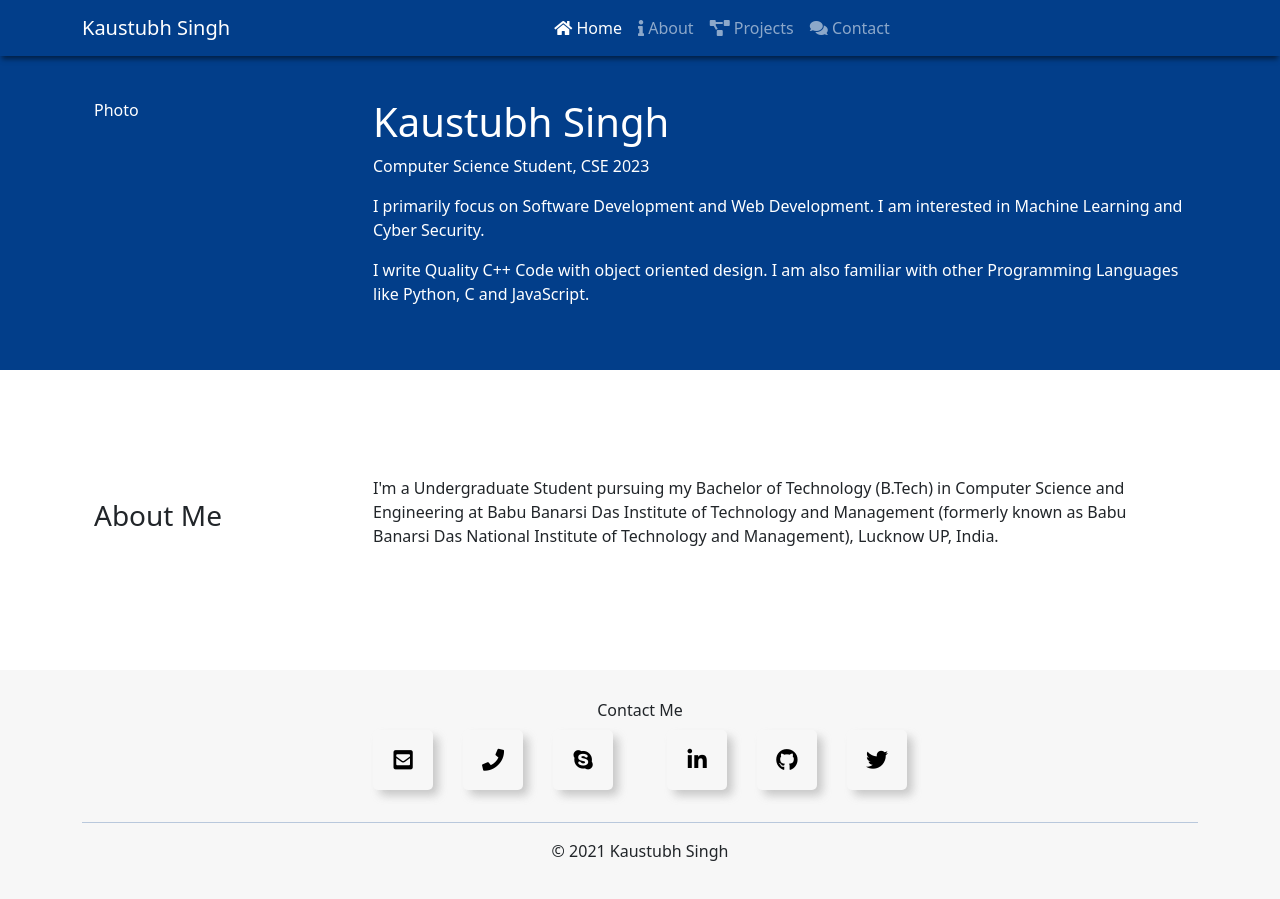
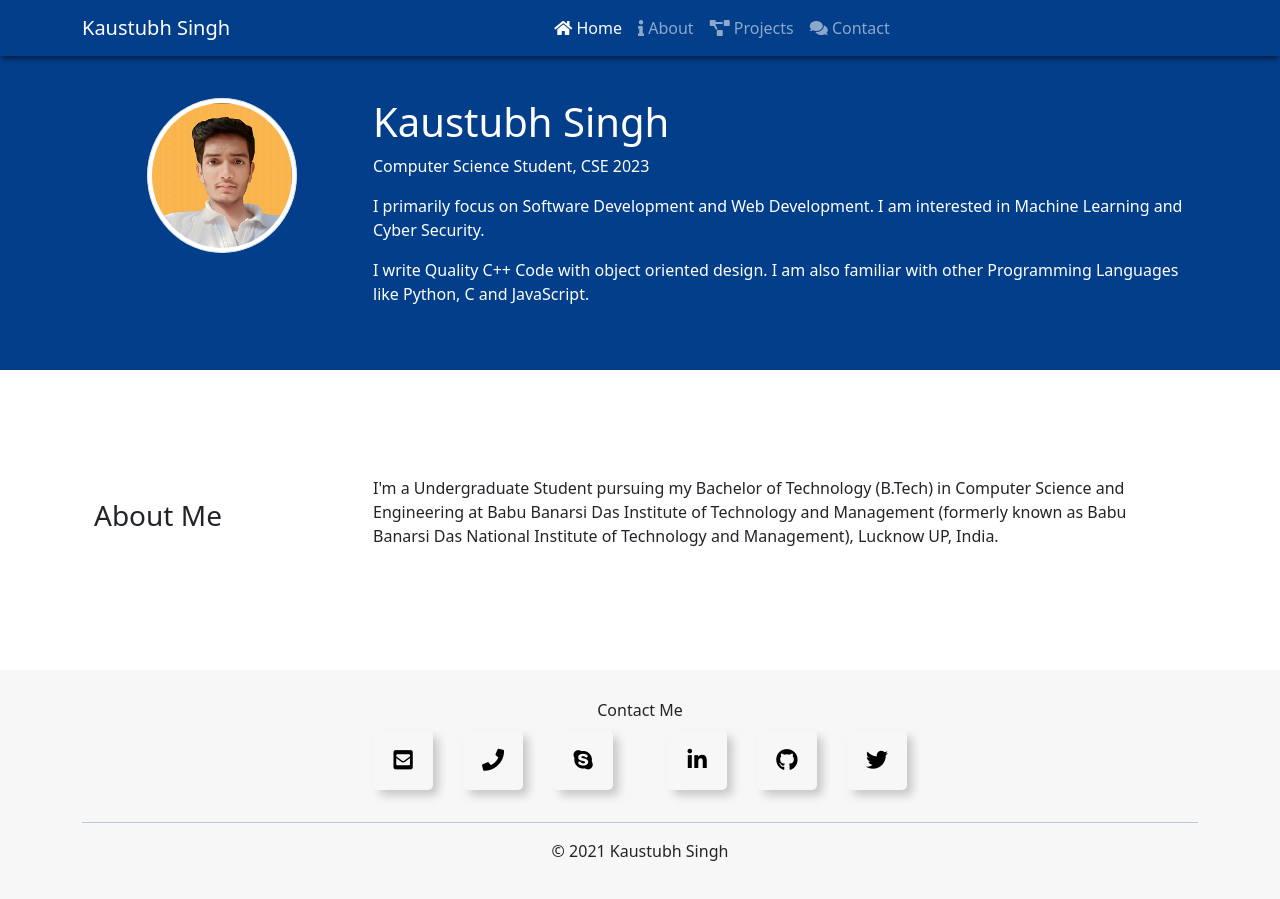
Before and after one commit to kaustubh3000/kaustubh-portfolio, a website: page index.html in a window 1280 px wide. Drawn offline with nearby package versions, Linux system fonts and the light colour scheme.

Commit message:
added photo to homepage

```diff
--- a/css/styles.css
+++ b/css/styles.css
@@ -32,6 +32,18 @@ body{
 .navbar-dark {
     background-color: #023E8A;
 }
+
+/* photo */
+
+#main-photo{
+    width: 150px;
+    margin-bottom: 20px;
+}
+
+#photo-container{
+    text-align: center;
+}
+
 
 /* Footer */
 
--- a/index.html
+++ b/index.html
@@ -64,7 +64,12 @@
     <header class="p-5 header-jumbotron">
         <div class="container">
             <div class="row row-header">
-                <div class="col-12 col-sm-4 col-md-3">Photo</div>
+                <div class="col-12 col-sm-4 col-md-3">
+                    <div id="photo-container">
+                        <img id="main-photo" src="img/kaustubh-bg-yellow.png" alt="photo of kaustubh singh"
+                            class="img-fluid img-thumbnail rounded-circle">
+                    </div>
+                </div>
                 <div class="col-12 col-sm-8 col-md-9">
                     <h1>Kaustubh Singh</h1>
                     <p>Computer Science Student, CSE 2023</p>
```
Also changed, not shown: img/buffet.png (added), img/kaustubh-bg-yellow.png (added).
